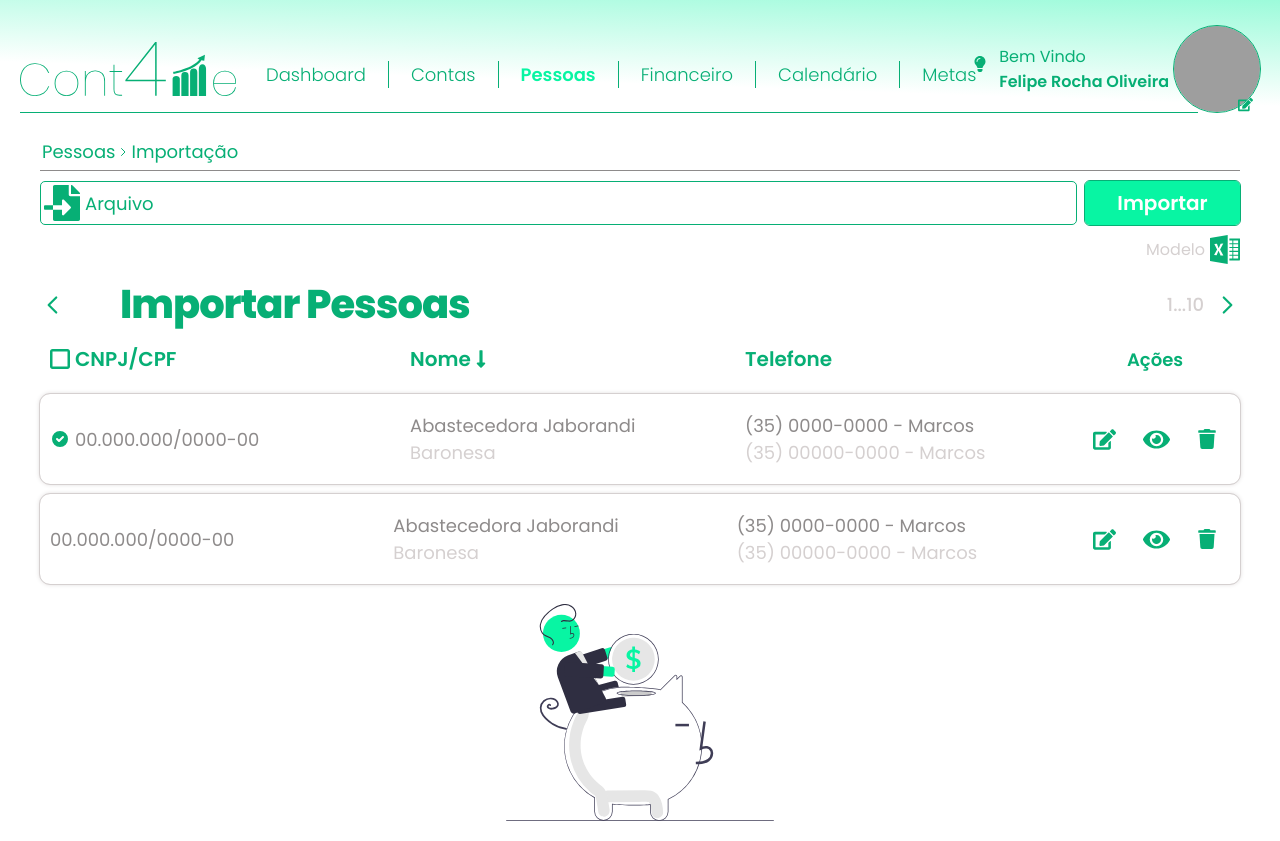
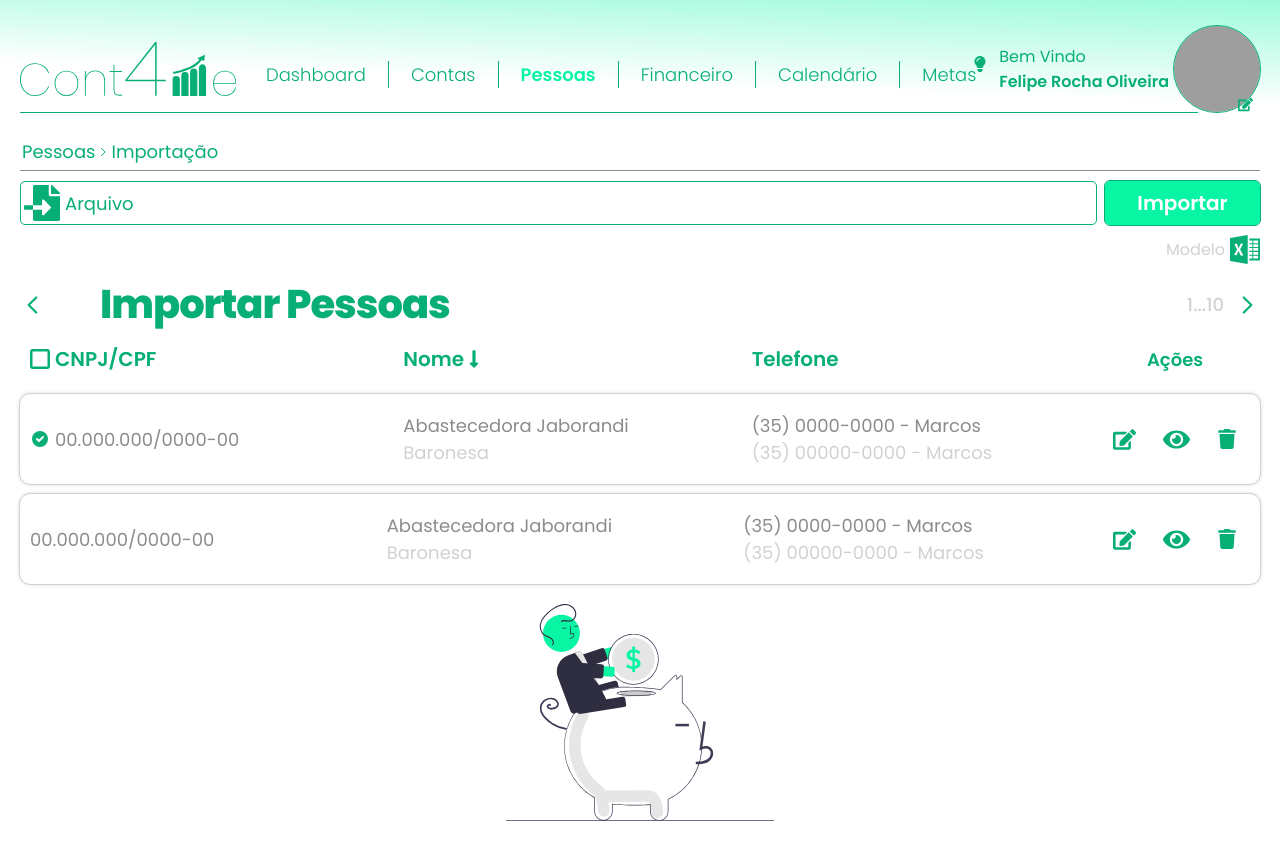
Before and after one commit to FelipeRochaOl/cont4me, a Next.js app: page /people in a window 1280 px wide. Built offline with nearby package versions, Linux system fonts and the light colour scheme; grey boxes are pictures that could not be loaded.

Commit message:
Fix padding pageMain

```diff
--- a/src/components/Layout/Dashboard/styles.ts
+++ b/src/components/Layout/Dashboard/styles.ts
@@ -11,5 +11,5 @@ export const PageContent = styled('section', {
 })
 
 export const PageMain = styled('section', {
-  padding: '1.25rem'
+  padding: '1.25rem 0'
 })
```
